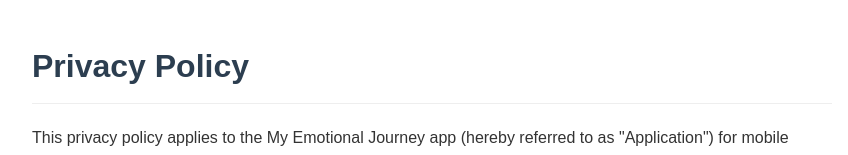
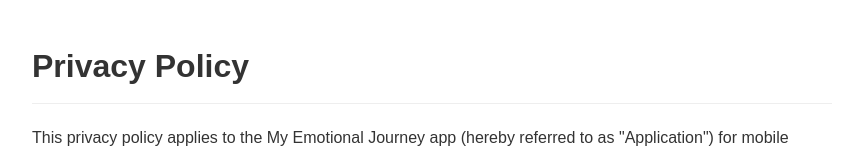
Before and after one commit to ErenPiskin/privacy-policy, a plain HTML site: page index.html in a window 1280 px wide. Shown: the top 155 px of the page, without its empty margins (208-1056 px from the left). Drawn offline with Linux system fonts and the light colour scheme.

Commit message:
Update index.html

```diff
--- a/index.html
+++ b/index.html
@@ -18,7 +18,7 @@
             padding: 20px;
         }
         h1 {
-            color: #2c3e50;
+            color: #333;
             border-bottom: 1px solid #eee;
             padding-bottom: 10px;
         }
```
